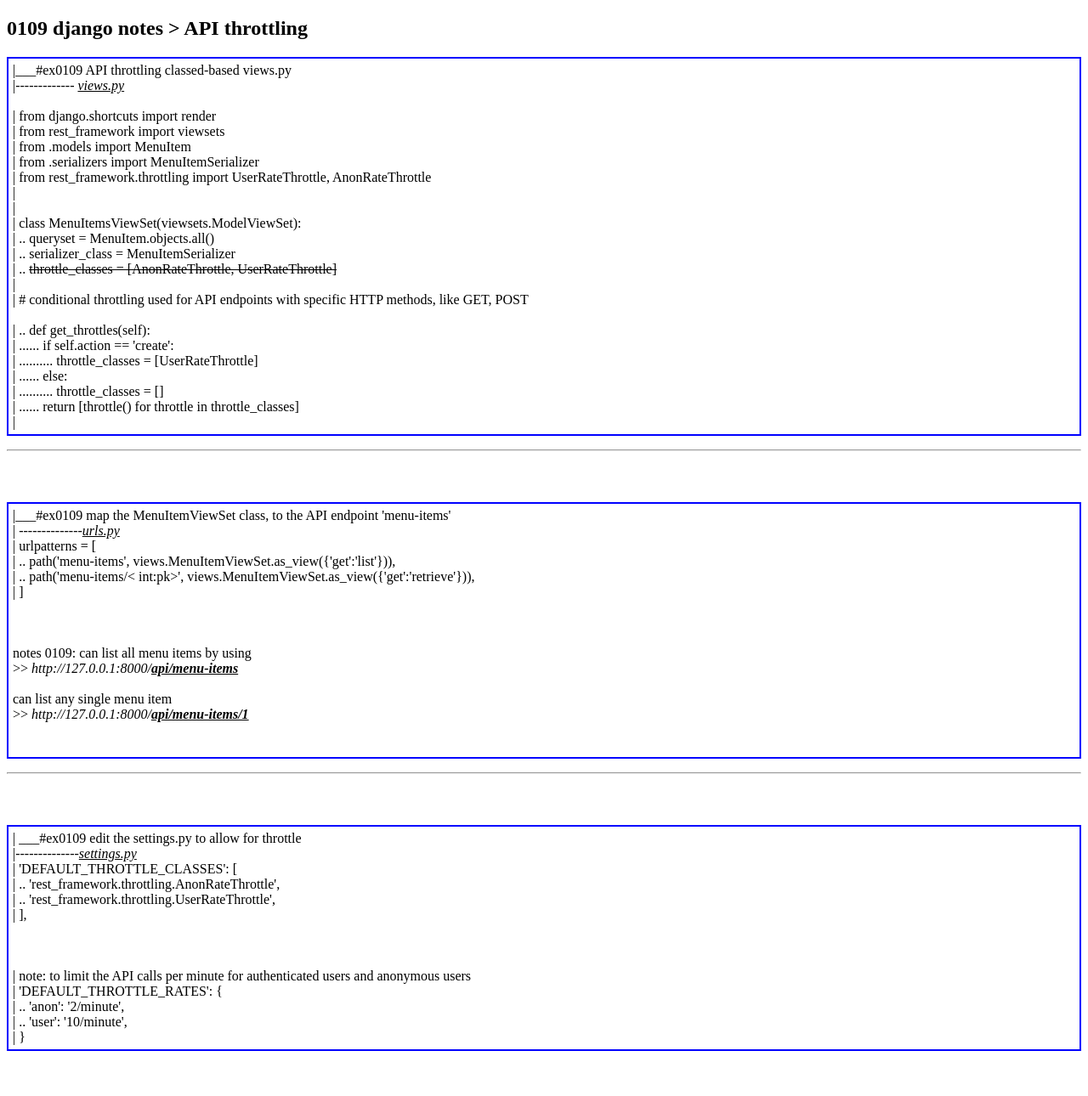
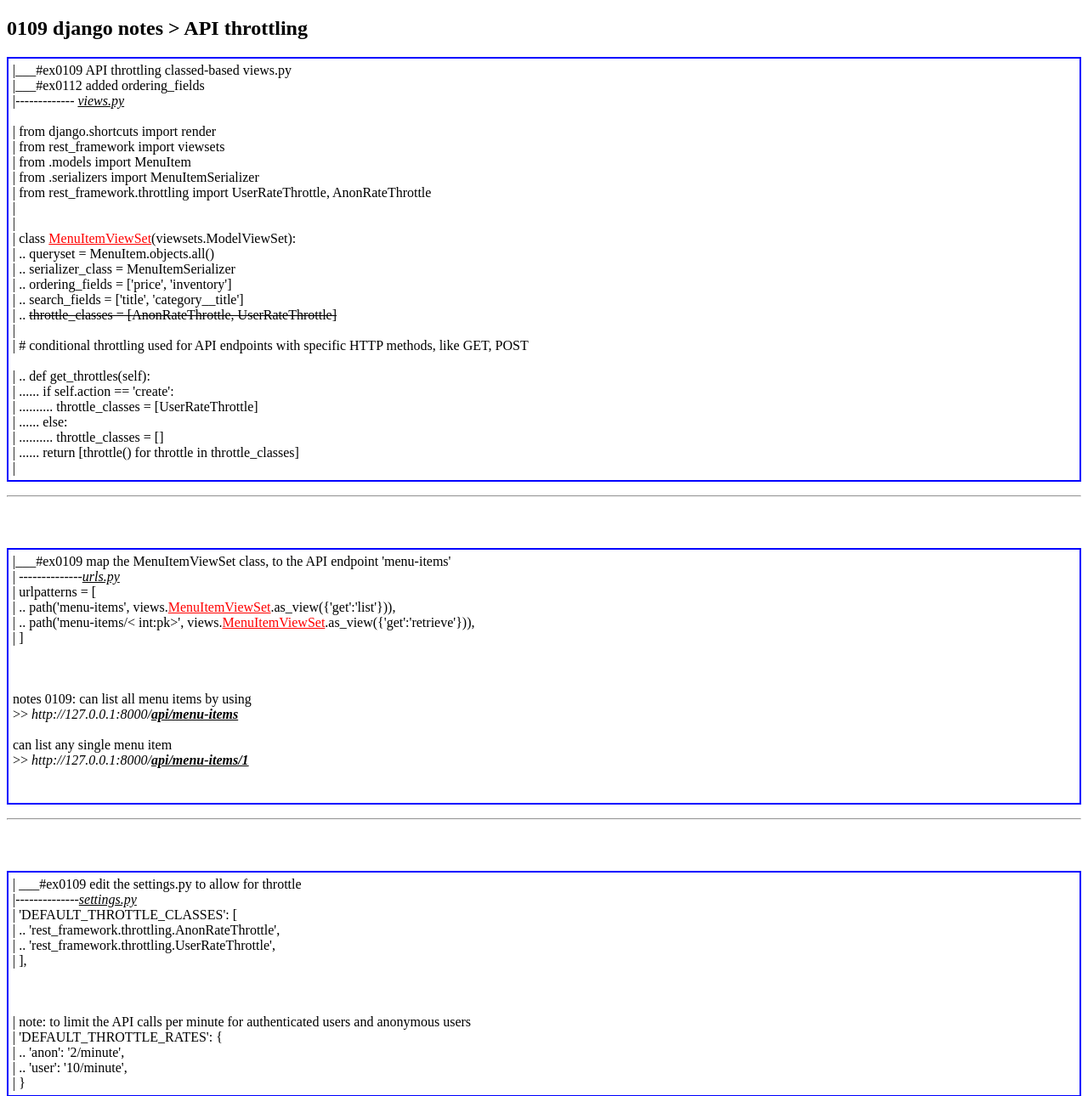
Before and after one commit to py3user22/0111_django_proj_final, a Django app: template LittleLemonAPI/templates/0109_django_notes_throttling.html in a window 1280 px wide. Shown: the top 1290 px of the page at 85% size. Before the commit the page ends 1237 px from the top, so only its background shows below. Run offline with Django 5.2, Linux system fonts and the light colour scheme; the template is opened without the code that fills it, so the values that code supplies are empty.

Commit message:
0112 added 2nd html and notes for final

```diff
--- a/LittleLemonAPI/templates/0109_django_notes_throttling.html
+++ b/LittleLemonAPI/templates/0109_django_notes_throttling.html
@@ -7,22 +7,27 @@
     <meta http-equiv="X-UA-Compatible" content="ie=edge">
     <style>
         p {border: 2px blue solid; padding: 5px;}
+        .mivs {color: red;}
     </style>
     <title>0109 django notes API throttling class-based views </title>
 </head>
 <body>
     <h2>0109 django notes > API throttling </h2>
     <p>
-        |___#ex0109 API throttling classed-based views.py <br>|------------- <i><u>views.py</u></i> <br><br>
+        |___#ex0109 API throttling classed-based views.py <br>
+        |___#ex0112 added ordering_fields <br>
+        |------------- <i><u>views.py</u></i> <br><br>
         | from django.shortcuts import render <br>
         | from rest_framework import viewsets <br>
         | from .models import MenuItem <br>
         | from .serializers import MenuItemSerializer <br>
         | from rest_framework.throttling import UserRateThrottle, AnonRateThrottle <br>
         | <br>| <br>
-        | class MenuItemsViewSet(viewsets.ModelViewSet): <br>
+        | class <a href="mivs" class="mivs">MenuItemViewSet</a>(viewsets.ModelViewSet): <br>
         | .. queryset = MenuItem.objects.all() <br>
         | .. serializer_class = MenuItemSerializer <br>
+        | .. ordering_fields = ['price', 'inventory'] <br>
+        | .. search_fields = ['title', 'category__title'] <br>
         | .. <strike>throttle_classes = [AnonRateThrottle, UserRateThrottle] </strike> <br>
         | <br>
         | # conditional throttling used for API endpoints with specific HTTP methods, like GET, POST <br><br>
@@ -40,8 +45,8 @@
     <p>
         |___#ex0109 map the MenuItemViewSet class, to the API endpoint 'menu-items' <br>| --------------<i><u>urls.py</u></i> <br>
         | urlpatterns = [<br>
-        | .. path('menu-items', views.MenuItemViewSet.as_view({'get':'list'})), <br>
-        | .. path('menu-items/< int:pk>', views.MenuItemViewSet.as_view({'get':'retrieve'})), <br>
+        | .. path('menu-items', views.<a href="mivs" class="mivs">MenuItemViewSet</a>.as_view({'get':'list'})), <br>
+        | .. path('menu-items/< int:pk>', views.<a href="mivs" class="mivs">MenuItemViewSet</a>.as_view({'get':'retrieve'})), <br>
         | ] <br>
         <br>
         <br>
```
Also changed, not shown: LittleLemonAPI/templates/0112_auth_endpoints_ordering_filtering.html (+8 -0 lines).
